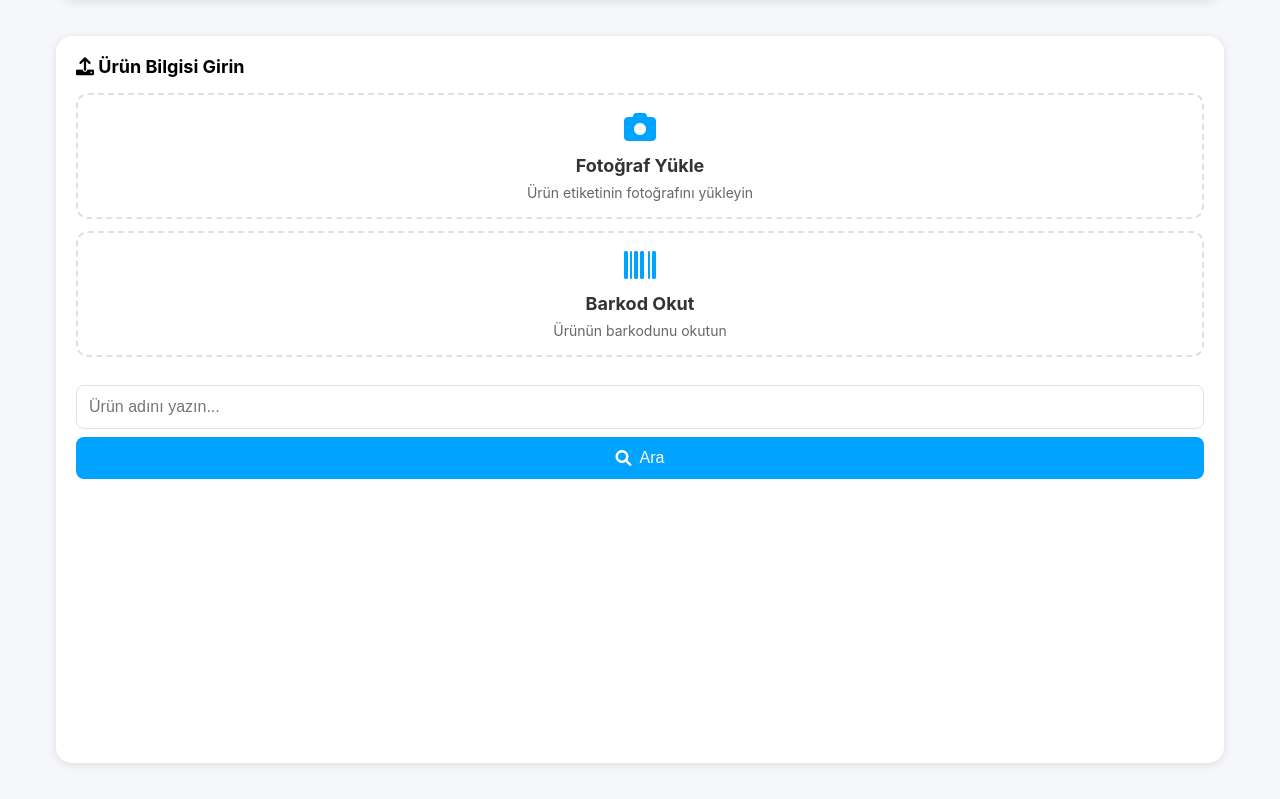
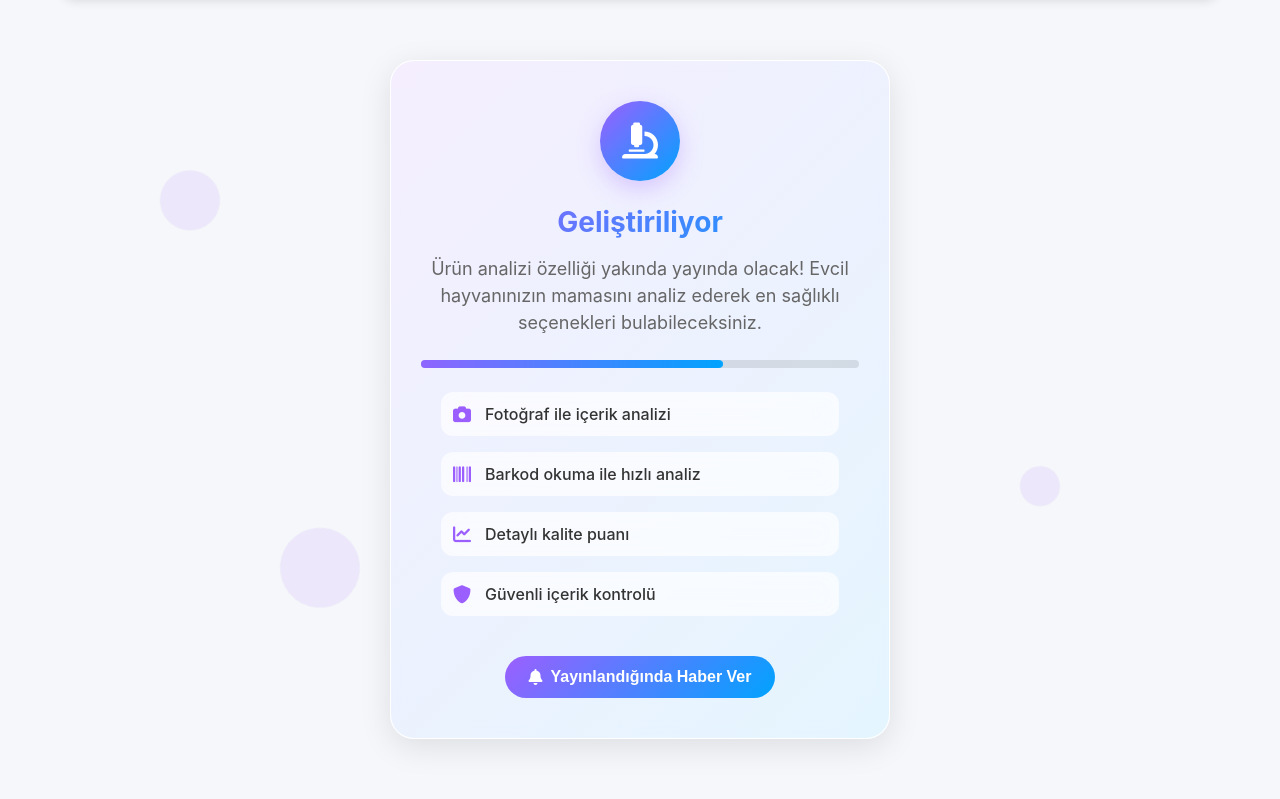
Before and after one commit to ahmetgurbuz7158/ptiboxmainv2-main, a Flask app: page /analysis in a window 1280 px wide. Shown: the part 104-903 px from the top of the page. Run offline with Flask 3, Linux system fonts and the light colour scheme.

Commit message:
Update analysis page with coming soon design

```diff
--- a/ptiboxmainv2-main/templates/analysis.html
+++ b/ptiboxmainv2-main/templates/analysis.html
@@ -95,270 +95,205 @@
             transform: translateY(-2px);
         }
 
-        .analysis-container {
+        .coming-soon-container {
             flex: 1;
-            display: flex;
-            flex-direction: column;
-            gap: 16px;
-            padding: 16px;
-            overflow-y: auto;
-            -webkit-overflow-scrolling: touch;
-        }
-
-        @media (min-width: 768px) {
-            .analysis-container {
-                flex-direction: row;
-                gap: 24px;
-            }
-        }
-
-        .input-section, .result-section {
-            background: white;
-            border-radius: 16px;
-            padding: 20px;
-            box-shadow: 0 2px 10px rgba(0, 0, 0, 0.1);
-            flex: 1;
-        }
-
-        .section-title {
-            font-size: 18px;
-            margin-bottom: 16px;
-        }
-
-        .input-methods {
-            display: flex;
-            flex-direction: column;
-            gap: 12px;
-        }
-
-        .input-method {
-            border: 2px dashed #e0e0e0;
-            border-radius: 12px;
-            padding: 16px;
-            cursor: pointer;
-            transition: all 0.3s ease;
-            text-align: center;
-            user-select: none;
-            -webkit-user-select: none;
-        }
-
-        .input-method:active {
-            transform: scale(0.98);
-        }
-
-        .input-method i {
-            font-size: 32px;
-            color: #00A3FF;
-            margin-bottom: 12px;
-        }
-
-        .input-method h3 {
-            font-size: 18px;
-            color: #333;
-            margin-bottom: 8px;
-        }
-
-        .input-method p {
-            font-size: 14px;
-            color: #666;
-        }
-
-        .manual-input {
-            margin-top: 16px;
-            display: flex;
-            flex-direction: column;
-            gap: 8px;
-        }
-
-        .manual-input input {
-            width: 100%;
-            padding: 12px;
-            border: 1px solid #e0e0e0;
-            border-radius: 8px;
-            font-size: 16px;
-            outline: none;
-        }
-
-        .manual-input input:focus {
-            border-color: #00A3FF;
-            box-shadow: 0 0 0 2px rgba(0, 163, 255, 0.1);
-        }
-
-        .manual-input button {
-            background: #00A3FF;
-            color: white;
-            border: none;
-            padding: 12px;
-            border-radius: 8px;
-            font-size: 16px;
-            cursor: pointer;
-            transition: all 0.3s ease;
             display: flex;
             align-items: center;
             justify-content: center;
-            gap: 8px;
+            padding: 20px;
+            position: relative;
         }
 
-        .manual-input button:active {
-            transform: scale(0.98);
+        .coming-soon-card {
+            background: rgba(255, 255, 255, 0.9);
+            backdrop-filter: blur(20px);
+            -webkit-backdrop-filter: blur(20px);
+            border-radius: 24px;
+            padding: 40px 30px;
+            text-align: center;
+            box-shadow: 0 8px 32px rgba(0, 0, 0, 0.1);
+            border: 1px solid rgba(255, 255, 255, 0.2);
+            max-width: 500px;
+            width: 100%;
+            position: relative;
+            overflow: hidden;
         }
 
-        .result-section {
-            display: none;
+        .coming-soon-card::before {
+            content: '';
+            position: absolute;
+            top: 0;
+            left: 0;
+            right: 0;
+            bottom: 0;
+            background: linear-gradient(135deg, rgba(156, 95, 255, 0.1), rgba(0, 163, 255, 0.1));
+            z-index: -1;
         }
 
-        .result-section.active {
-            display: block;
-        }
-
-        .analysis-result {
-            margin-top: 20px;
-        }
-
-        .score-container {
-            text-align: center;
-            margin: 24px 0;
-        }
-
-        .score-circle {
-            width: 100px;
-            height: 100px;
+        .feature-icon {
+            width: 80px;
+            height: 80px;
+            background: linear-gradient(135deg, #9c5fff, #00A3FF);
             border-radius: 50%;
-            border: 8px solid #e0e0e0;
-            margin: 0 auto 16px;
             display: flex;
             align-items: center;
             justify-content: center;
-            font-size: 28px;
-            font-weight: bold;
-            color: #333;
+            margin: 0 auto 24px;
+            box-shadow: 0 8px 24px rgba(156, 95, 255, 0.3);
         }
 
-        .ingredients-list {
-            margin: 24px 0;
+        .feature-icon i {
+            font-size: 36px;
+            color: white;
         }
 
-        .ingredient-item {
-            display: flex;
-            align-items: center;
-            gap: 8px;
-            padding: 12px;
-            border-radius: 8px;
-            background: #f8f9fa;
-            margin-bottom: 8px;
+        .coming-soon-title {
+            font-size: 28px;
+            font-weight: 700;
+            color: #333;
+            margin-bottom: 16px;
+            background: linear-gradient(135deg, #9c5fff, #00A3FF);
+            -webkit-background-clip: text;
+            -webkit-text-fill-color: transparent;
+            background-clip: text;
         }
 
-        .ingredient-item i {
-            font-size: 16px;
-        }
-
-        .ingredient-item.safe i {
-            color: #34C759;
-        }
-
-        .ingredient-item.warning i {
-            color: #FF9500;
-        }
-
-        .ingredient-item.danger i {
-            color: #FF3B30;
-        }
-
-        .recommendations {
-            background: #f8f9fa;
-            border-radius: 12px;
-            padding: 16px;
-        }
-
-        .recommendations h3 {
+        .coming-soon-subtitle {
             font-size: 18px;
-            color: #333;
-            margin-bottom: 12px;
-        }
-
-        .recommendations ul {
-            margin-left: 24px;
-        }
-
-        .recommendations li {
-            margin-bottom: 8px;
+            color: #666;
+            margin-bottom: 24px;
             line-height: 1.5;
         }
 
-        .feedback-section {
-            margin-top: 24px;
-            padding-top: 24px;
-            border-top: 1px solid #e0e0e0;
+        .feature-list {
+            text-align: left;
+            margin: 24px 0;
+            padding: 0 20px;
         }
 
-        .star-rating {
+        .feature-item {
             display: flex;
-            gap: 8px;
-            justify-content: center;
-            margin: 16px 0;
+            align-items: center;
+            gap: 12px;
+            margin-bottom: 16px;
+            padding: 12px;
+            background: rgba(255, 255, 255, 0.7);
+            border-radius: 12px;
+            backdrop-filter: blur(10px);
         }
 
-        .star-rating i {
-            color: #FFD60A;
-            cursor: pointer;
-            font-size: 24px;
+        .feature-item i {
+            color: #9c5fff;
+            font-size: 18px;
+            width: 20px;
         }
 
-        .comment-input {
-            width: 100%;
-            padding: 12px;
-            border: 1px solid #e0e0e0;
-            border-radius: 8px;
-            margin-bottom: 12px;
-            resize: none;
-            min-height: 100px;
+        .feature-item span {
+            color: #333;
             font-size: 16px;
-            outline: none;
+            font-weight: 500;
         }
 
-        .comment-input:focus {
-            border-color: #00A3FF;
-            box-shadow: 0 0 0 2px rgba(0, 163, 255, 0.1);
+        .progress-bar {
+            width: 100%;
+            height: 8px;
+            background: rgba(0, 0, 0, 0.1);
+            border-radius: 4px;
+            margin: 24px 0;
+            overflow: hidden;
         }
 
-        #fileInput, #barcodeInput {
-            display: none;
+        .progress-fill {
+            height: 100%;
+            background: linear-gradient(90deg, #9c5fff, #00A3FF);
+            border-radius: 4px;
+            width: 75%;
+            animation: progress 2s ease-in-out infinite;
         }
 
-        .loading {
-            position: fixed;
-            top: 50%;
-            left: 50%;
-            transform: translate(-50%, -50%);
-            background: rgba(255, 255, 255, 0.9);
-            padding: 20px;
-            border-radius: 12px;
-            box-shadow: 0 4px 12px rgba(0, 0, 0, 0.1);
-            display: none;
-            z-index: 1000;
-            text-align: center;
+        @keyframes progress {
+            0%, 100% { transform: translateX(-25%); }
+            50% { transform: translateX(0%); }
         }
 
-        .loading i {
-            font-size: 24px;
-            color: #00A3FF;
-            animation: spin 1s linear infinite;
-            margin-bottom: 8px;
+        .notification-button {
+            background: linear-gradient(135deg, #9c5fff, #00A3FF);
+            color: white;
+            border: none;
+            padding: 12px 24px;
+            border-radius: 50px;
+            font-size: 16px;
+            font-weight: 600;
+            cursor: pointer;
+            transition: all 0.3s ease;
+            display: inline-flex;
+            align-items: center;
+            gap: 8px;
+            margin-top: 16px;
         }
 
-        @keyframes spin {
-            0% { transform: rotate(0deg); }
-            100% { transform: rotate(360deg); }
+        .notification-button:hover {
+            transform: translateY(-2px);
+            box-shadow: 0 8px 24px rgba(156, 95, 255, 0.3);
+        }
+
+        .notification-button:active {
+            transform: translateY(0);
+        }
+
+        .floating-elements {
+            position: absolute;
+            top: 0;
+            left: 0;
+            right: 0;
+            bottom: 0;
+            pointer-events: none;
+            z-index: -1;
+        }
+
+        .floating-element {
+            position: absolute;
+            background: rgba(156, 95, 255, 0.1);
+            border-radius: 50%;
+            animation: float 6s ease-in-out infinite;
+        }
+
+        .floating-element:nth-child(1) {
+            width: 60px;
+            height: 60px;
+            top: 20%;
+            left: 10%;
+            animation-delay: 0s;
+        }
+
+        .floating-element:nth-child(2) {
+            width: 40px;
+            height: 40px;
+            top: 60%;
+            right: 15%;
+            animation-delay: 2s;
+        }
+
+        .floating-element:nth-child(3) {
+            width: 80px;
+            height: 80px;
+            bottom: 20%;
+            left: 20%;
+            animation-delay: 4s;
+        }
+
+        @keyframes float {
+            0%, 100% { transform: translateY(0px) rotate(0deg); }
+            50% { transform: translateY(-20px) rotate(180deg); }
         }
 
         /* iOS için özel stiller */
         @supports (-webkit-touch-callout: none) {
-            .input-method {
-                -webkit-tap-highlight-color: transparent;
+            .coming-soon-card {
+                -webkit-backdrop-filter: blur(20px);
             }
 
-            .manual-input button,
-            .home-button {
+            .notification-button {
                 -webkit-tap-highlight-color: transparent;
             }
         }
@@ -377,184 +312,59 @@
             </a>
         </header>
 
-        <div class="analysis-container">
-            <div class="input-section">
-                <h2 class="section-title">
-                    <i class="fas fa-upload"></i>
-                    Ürün Bilgisi Girin
-                </h2>
+        <div class="coming-soon-container">
+            <div class="floating-elements">
+                <div class="floating-element"></div>
+                <div class="floating-element"></div>
+                <div class="floating-element"></div>
+            </div>
 
-                <div class="input-methods">
-                    <label class="input-method" for="fileInput">
+            <div class="coming-soon-card">
+                <div class="feature-icon">
+                    <i class="fas fa-microscope"></i>
+                </div>
+
+                <h1 class="coming-soon-title">Geliştiriliyor</h1>
+                <p class="coming-soon-subtitle">
+                    Ürün analizi özelliği yakında yayında olacak!
+                    Evcil hayvanınızın mamasını analiz ederek en sağlıklı seçenekleri bulabileceksiniz.
+                </p>
+
+                <div class="progress-bar">
+                    <div class="progress-fill"></div>
+                </div>
+
+                <div class="feature-list">
+                    <div class="feature-item">
                         <i class="fas fa-camera"></i>
-                        <h3>Fotoğraf Yükle</h3>
-                        <p>Ürün etiketinin fotoğrafını yükleyin</p>
-                        <input type="file" id="fileInput" accept="image/*" capture="environment">
-                    </label>
-
-                    <label class="input-method" for="barcodeInput">
+                        <span>Fotoğraf ile içerik analizi</span>
+                    </div>
+                    <div class="feature-item">
                         <i class="fas fa-barcode"></i>
-                        <h3>Barkod Okut</h3>
-                        <p>Ürünün barkodunu okutun</p>
-                        <input type="file" id="barcodeInput" accept="image/*" capture="environment">
-                    </label>
-
-                    <div class="manual-input">
-                        <input type="text" placeholder="Ürün adını yazın..." id="productInput">
-                        <button onclick="searchProduct()">
-                            <i class="fas fa-search"></i>
-                            Ara
-                        </button>
+                        <span>Barkod okuma ile hızlı analiz</span>
+                    </div>
+                    <div class="feature-item">
+                        <i class="fas fa-chart-line"></i>
+                        <span>Detaylı kalite puanı</span>
+                    </div>
+                    <div class="feature-item">
+                        <i class="fas fa-shield-alt"></i>
+                        <span>Güvenli içerik kontrolü</span>
                     </div>
                 </div>
 
-                <div class="loading">
-                    <i class="fas fa-spinner"></i>
-                    <p>Analiz ediliyor...</p>
-                </div>
-            </div>
-
-            <div class="result-section">
-                <h2 class="section-title">
-                    <i class="fas fa-chart-bar"></i>
-                    Analiz Sonucu
-                </h2>
-
-                <div class="analysis-result">
-                    <div class="score-container">
-                        <div class="score-circle">
-                            <span id="healthScore">85</span>
-                        </div>
-                        <h3>Kalite Puanı</h3>
-                    </div>
-
-                    <div class="ingredients-list">
-                        <h3>İçerik Analizi</h3>
-                        <div class="ingredient-item safe">
-                            <i class="fas fa-check-circle"></i>
-                            <span>Doğal İçerik</span>
-                        </div>
-                        <div class="ingredient-item warning">
-                            <i class="fas fa-exclamation-circle"></i>
-                            <span>İşlenmiş Madde</span>
-                        </div>
-                        <div class="ingredient-item danger">
-                            <i class="fas fa-times-circle"></i>
-                            <span>Yapay Katkı Maddesi</span>
-                        </div>
-                    </div>
-
-                    <div class="recommendations">
-                        <h3>Değerlendirme</h3>
-                        <ul>
-                            <li>Bu ürün orta kalitede içeriğe sahip</li>
-                            <li>Yapay katkı maddeleri içeriyor</li>
-                            <li>Doğal alternatifler mevcut</li>
-                        </ul>
-                    </div>
-
-                    <div class="feedback-section">
-                        <h3>Deneyiminizi Paylaşın</h3>
-                        <div class="star-rating">
-                            <i class="fas fa-star"></i>
-                            <i class="fas fa-star"></i>
-                            <i class="fas fa-star"></i>
-                            <i class="far fa-star"></i>
-                            <i class="far fa-star"></i>
-                        </div>
-                        <textarea class="comment-input" placeholder="Yorumunuzu yazın..."></textarea>
-                        <button onclick="submitFeedback()" class="manual-input button">
-                            <i class="fas fa-paper-plane"></i>
-                            Gönder
-                        </button>
-                    </div>
-                </div>
+                <button class="notification-button" onclick="notifyMe()">
+                    <i class="fas fa-bell"></i>
+                    Yayınlandığında Haber Ver
+                </button>
             </div>
         </div>
     </div>
 
     <script>
-        // Dosya yükleme işlemi
-        document.getElementById('fileInput').addEventListener('change', function(e) {
-            if (e.target.files.length > 0) {
-                analyzeImage(e.target.files[0], 'ocr');
-            }
-        });
-
-        // Barkod okuma işlemi
-        document.getElementById('barcodeInput').addEventListener('change', function(e) {
-            if (e.target.files.length > 0) {
-                analyzeImage(e.target.files[0], 'barcode');
-            }
-        });
-
-        // Ürün arama işlemi
-        function searchProduct() {
-            const productName = document.getElementById('productInput').value;
-            if (productName.trim()) {
-                showLoading();
-                // API çağrısı yapılacak
-                setTimeout(() => {
-                    showResults();
-                    hideLoading();
-                }, 1500);
-            }
-        }
-
-        // Görsel analizi
-        function analyzeImage(file, type) {
-            showLoading();
-            const formData = new FormData();
-            formData.append('image', file);
-            formData.append('type', type);
-
-            // API çağrısı yapılacak
-            setTimeout(() => {
-                showResults();
-                hideLoading();
-            }, 2000);
-        }
-
-        // Yükleniyor göstergesi
-        function showLoading() {
-            document.querySelector('.loading').style.display = 'block';
-            document.querySelector('.result-section').classList.remove('active');
-        }
-
-        function hideLoading() {
-            document.querySelector('.loading').style.display = 'none';
-        }
-
-        // Sonuçları göster
-        function showResults() {
-            document.querySelector('.result-section').classList.add('active');
-        }
-
-        // Yıldız derecelendirme sistemi
-        const stars = document.querySelectorAll('.star-rating i');
-        stars.forEach((star, index) => {
-            star.addEventListener('click', () => {
-                stars.forEach((s, i) => {
-                    if (i <= index) {
-                        s.className = 'fas fa-star';
-                    } else {
-                        s.className = 'far fa-star';
-                    }
-                });
-            });
-        });
-
-        // Geri bildirim gönderme
-        function submitFeedback() {
-            const rating = document.querySelectorAll('.fas.fa-star').length;
-            const comment = document.querySelector('.comment-input').value;
-
-            // API çağrısı yapılacak
-            console.log('Rating:', rating, 'Comment:', comment);
-
-            // Başarılı geri bildirim mesajı
-            alert('Geri bildiriminiz için teşekkürler!');
-            document.querySelector('.comment-input').value = '';
+        function notifyMe() {
+            // Bildirim özelliği için placeholder
+            alert('Özellik yayınlandığında size bildirim göndereceğiz! 🐾');
         }
     </script>
 </body>
```
